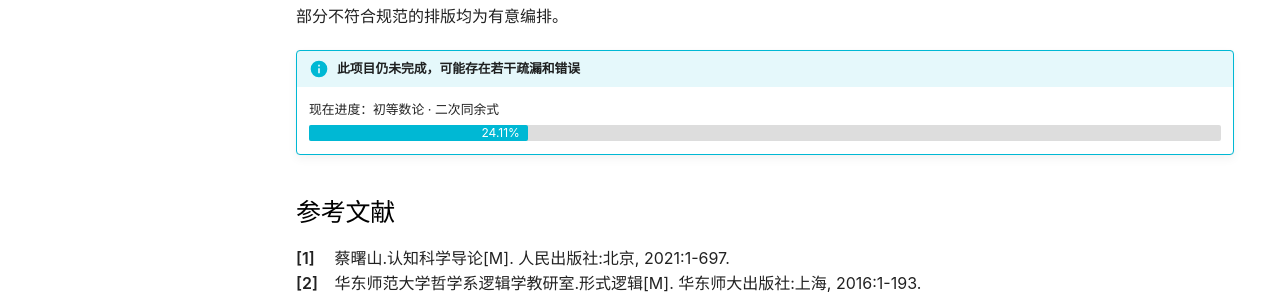
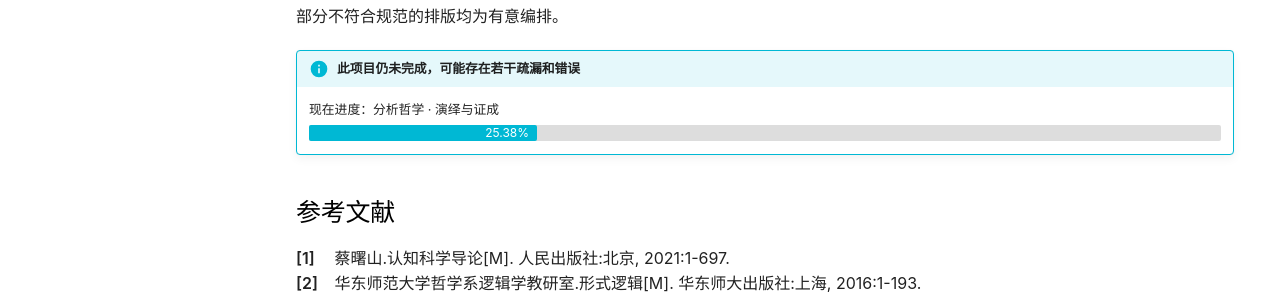
Before and after one commit to ShiinaHiiragi/note, an MkDocs documentation site: the page built from docs/index.md, in a window 1280 px wide and 983 px high. Shown: the part 393-687 px from the top of the window. Built offline with MkDocs 1.6.1 and Material for MkDocs 9.7.7, drawn with Linux system fonts in a browser that asks for light colours; comment, search, counter and statistics services are not loaded.

Commit message:
start analyse

```diff
--- a/docs/index.md
+++ b/docs/index.md
@@ -6,9 +6,9 @@
 全站以 `mkdocs-material` 作为框架，使用中文作为描述语言，所有源文件在 GitHub 可见。标点符号的使用基本符合普遍规则，绝大部分不符合规范的排版均为有意编排。
 
 !!! info "此项目仍未完成，可能存在若干疏漏和错误"
-    <label> 现在进度：初等数论 · 二次同余式 </label>
+    <label> 现在进度：分析哲学 · 演绎与证成 </label>
     <div class="progress-container">
-        <div class="progress-percentage" style="width: 24%;"> 24.11% </div>
+        <div class="progress-percentage" style="width: 25%;"> 25.38% </div>
     </div>
 
 ## 参考文献
```
Also changed, not shown: docs/math/num/cong.md (+1 -1 lines).
